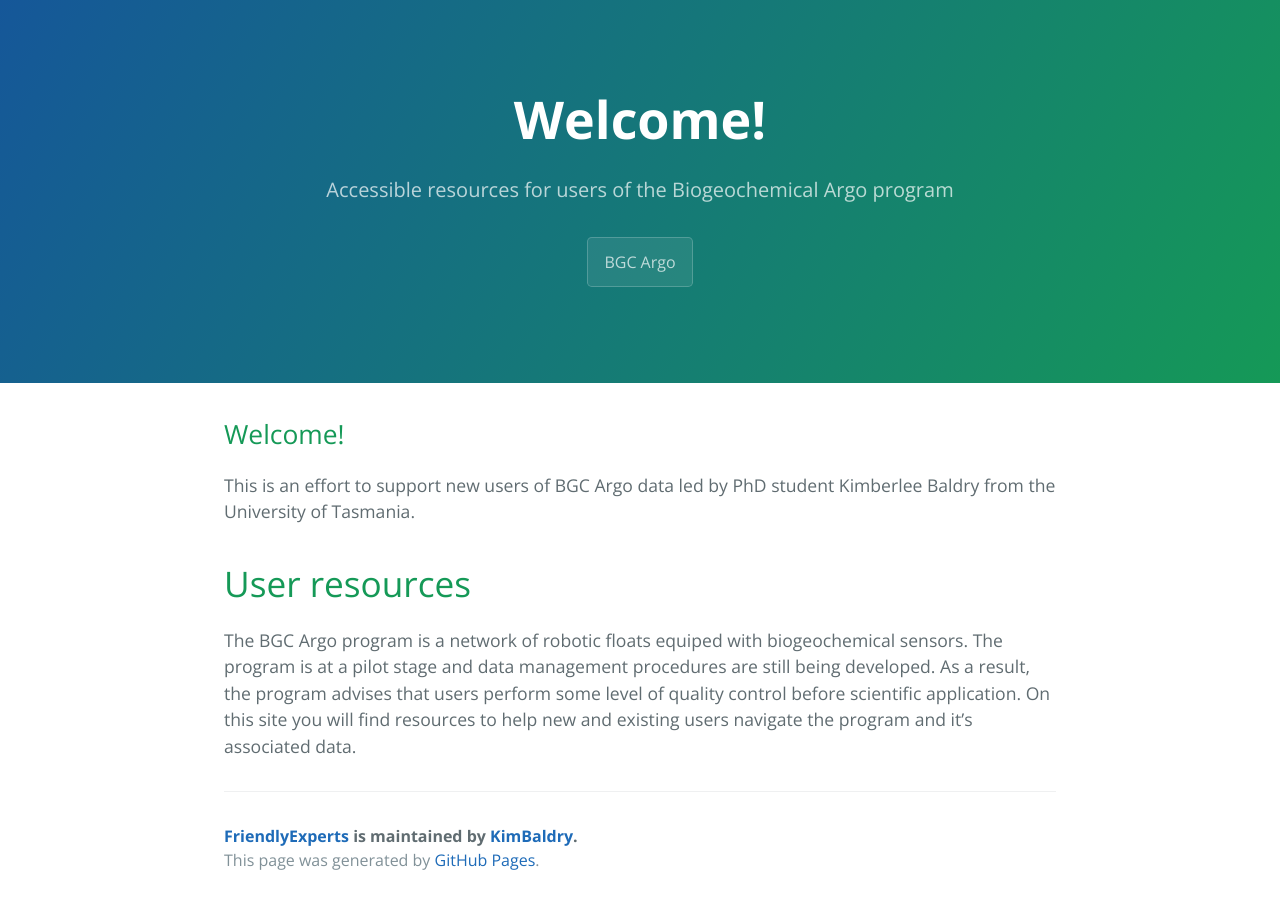
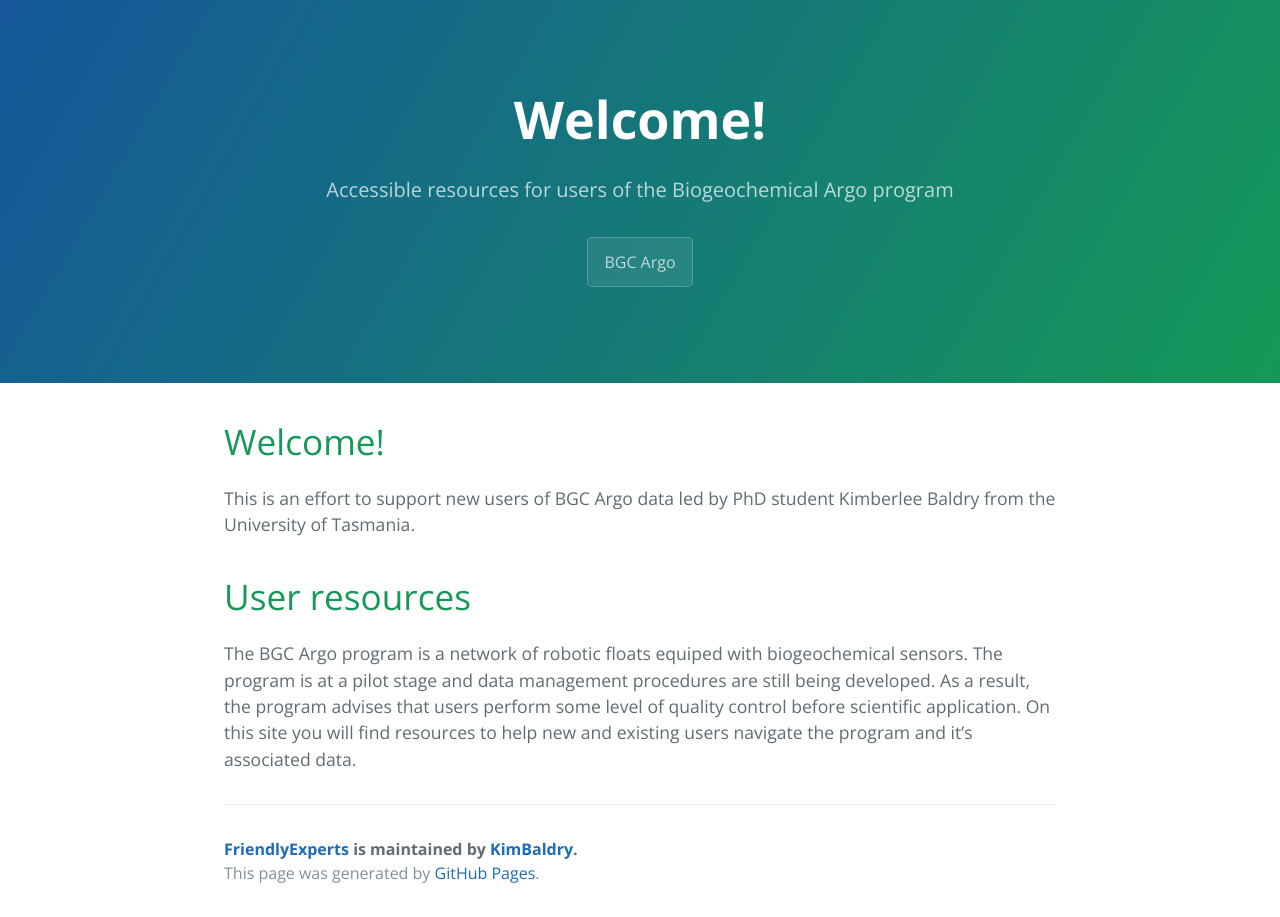
Before and after one commit to KimBaldry/FriendlyExperts, a Jekyll site: the page built from index.md, in a window 1280 px wide. Built offline with Jekyll 4.4.1, drawn with Linux system fonts in a browser that asks for light colours; our own code applies the rules of GitHub Pages for plain Markdown files.

```diff
--- a/index.md
+++ b/index.md
@@ -2,7 +2,7 @@
 layout: default
 ---
 
-## Welcome!
+# Welcome!
 
 This is an effort to support new users of BGC Argo data led by PhD student Kimberlee Baldry from the University of Tasmania.
 
```
